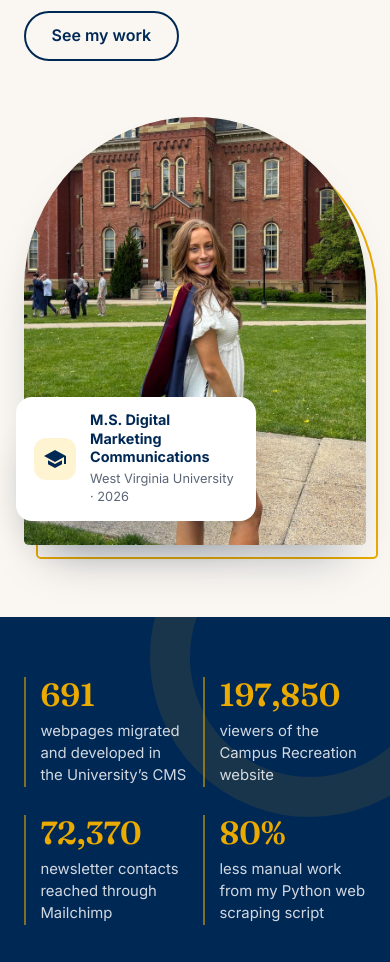
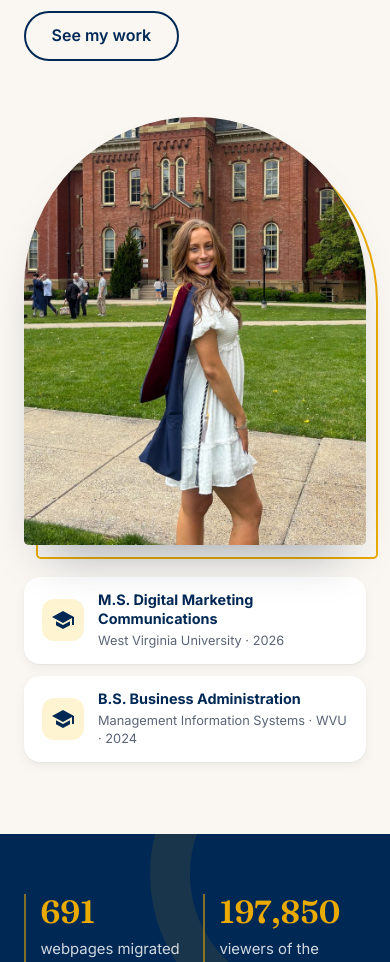
Before and after one commit to hannahwilkinson/portfolio, a plain HTML site: page index.html in a window 390 px wide. Shown: the part 603-1565 px from the top of the page. Drawn offline with Linux system fonts and the light colour scheme.

Commit message:
Add B.S. degree badge to home hero; optimize graphics and switch Graphics to an even grid
Co-Authored-By: Claude Opus 5.5 <noreply@anthropic.com>

```diff
--- a/index.html
+++ b/index.html
@@ -10,7 +10,7 @@
     <link rel="preconnect" href="https://fonts.googleapis.com" />
     <link rel="preconnect" href="https://fonts.gstatic.com" crossorigin />
     <link rel="stylesheet" href="https://fonts.googleapis.com/css2?family=Fraunces:opsz,wght@9..144,500;9..144,600;9..144,700&amp;family=Inter:wght@400;500;600;700&amp;display=swap" />
-    <link rel="stylesheet" href="styles.css?v=20261120b" />
+    <link rel="stylesheet" href="styles.css?v=20261120c" />
   </head>
   <body>
     <a class="skip-link" href="#main">Skip to main content</a>
@@ -51,12 +51,18 @@
             </div>
           </div>
           <div class="hero-media">
-            <div class="hero-photo">
-              <img src="images/about/hannah-portrait.jpg" width="800" height="1000" fetchpriority="high" alt="Hannah Wilkinson smiling over her shoulder in a white dress and graduation stole, in front of a historic red-brick campus building." />
+            <div class="hero-frame">
+              <div class="hero-photo">
+                <img src="images/about/hannah-portrait.jpg" width="800" height="1000" fetchpriority="high" alt="Hannah Wilkinson smiling over her shoulder in a white dress and graduation stole, in front of a historic red-brick campus building." />
+              </div>
             </div>
-            <div class="hero-badge">
+            <div class="hero-badge hero-badge--ms">
               <span class="hero-badge-icon"><svg viewBox="0 0 24 24" aria-hidden="true" focusable="false"><path d="M5 13.18v4L12 21l7-3.82v-4L12 17l-7-3.82zM12 3 1 9l11 6 9-4.91V17h2V9L12 3z"/></svg></span>
               <span><strong>M.S. Digital Marketing Communications</strong><span>West Virginia University · 2026</span></span>
+            </div>
+            <div class="hero-badge hero-badge--bs">
+              <span class="hero-badge-icon"><svg viewBox="0 0 24 24" aria-hidden="true" focusable="false"><path d="M5 13.18v4L12 21l7-3.82v-4L12 17l-7-3.82zM12 3 1 9l11 6 9-4.91V17h2V9L12 3z"/></svg></span>
+              <span><strong>B.S. Business Administration</strong><span>Management Information Systems · WVU · 2024</span></span>
             </div>
           </div>
         </div>
@@ -128,6 +134,6 @@
       </div>
     </footer>
 
-    <script src="script.js?v=20261120b"></script>
+    <script src="script.js?v=20261120c"></script>
   </body>
 </html>
--- a/styles.css
+++ b/styles.css
@@ -192,8 +192,9 @@ h4 { color: var(--ink); }
 .hero-sub { max-width: 34rem; margin: 0 0 2.25rem; color: var(--muted); }
 .hero-actions { display: flex; flex-wrap: wrap; gap: 0.85rem; }
 
-.hero-media { position: relative; isolation: isolate; justify-self: center; width: min(100%, 410px); }
-.hero-media::before {
+.hero-media { position: relative; justify-self: center; width: min(100%, 410px); }
+.hero-frame { position: relative; isolation: isolate; }
+.hero-frame::before {
   content: "";
   position: absolute;
   inset: 22px -22px -22px 22px;
@@ -205,8 +206,8 @@ h4 { color: var(--ink); }
 .hero-photo img { display: block; width: 100%; height: 100%; object-fit: cover; }
 .hero-badge {
   position: absolute;
-  left: -2.5rem;
-  bottom: 2.75rem;
+  left: -5rem;
+  bottom: 22%;
   display: flex;
   align-items: center;
   gap: 0.85rem;
@@ -220,6 +221,7 @@ h4 { color: var(--ink); }
 .hero-badge-icon svg { width: 24px; height: 24px; fill: var(--navy); }
 .hero-badge strong { display: block; font-size: 0.9rem; line-height: 1.3; color: var(--navy); }
 .hero-badge strong + span { display: block; margin-top: 0.2rem; font-size: 0.8rem; line-height: 1.4; color: var(--muted); }
+.hero-badge--bs { left: auto; right: -5rem; bottom: -4%; }
 
 /* ---------- Home: stats ---------- */
 .stats { position: relative; overflow: hidden; padding: 3.75rem 0; background: var(--navy); }
@@ -467,11 +469,12 @@ h4 { color: var(--ink); }
 .collection-title { display: flex; align-items: baseline; gap: 0.75rem; margin: 0 0 1.25rem; font-size: 1.4rem; }
 .collection-count { font: 500 0.85rem/1 var(--font-body); letter-spacing: 0; color: var(--muted); }
 
-/* Photos share one shape, so they sit in an even grid; graphics vary, so they stack like a masonry wall */
+/* Photos share one shape, so they sit in an even 2-column grid */
 .gallery { display: grid; grid-template-columns: repeat(auto-fill, minmax(min(100%, 420px), 1fr)); gap: 1.25rem; margin: 0; padding: 0; list-style: none; }
-.gallery--masonry { display: block; columns: 3 280px; column-gap: 1.25rem; }
-/* inline-block + break-inside keeps Safari from splitting a card across two columns */
-.gallery--masonry li { display: inline-block; width: 100%; vertical-align: top; break-inside: avoid; -webkit-column-break-inside: avoid; margin-bottom: 1.25rem; }
+/* Graphics: 3 banners then 3 spotlights, so a 3-column grid gives two even rows */
+.gallery--graphics { grid-template-columns: repeat(3, minmax(0, 1fr)); align-items: start; }
+/* The first three are banners; give them one shared shape so the row's bottoms line up (the viewer still shows the full image) */
+.gallery--graphics li:nth-child(-n+3) img { aspect-ratio: 40 / 21; object-fit: cover; }
 .gallery figure {
   position: relative;
   overflow: hidden;
@@ -720,8 +723,17 @@ html.lb-open { overflow: hidden; }
   .contact-layout { grid-template-columns: minmax(0, 1fr); max-width: 720px; margin-inline: auto; }
 }
 
+/* Narrow laptops: less room beside the photo, so the badges float in closer */
+@media (min-width: 961px) and (max-width: 1100px) {
+  .hero-badge { left: -1rem; }
+  .hero-badge--bs { right: -1rem; }
+}
+
 /* ---------- Tablet ---------- */
 @media (max-width: 960px) {
+  .gallery--graphics { grid-template-columns: repeat(2, minmax(0, 1fr)); }
+  .hero-badge { left: -10rem; }
+  .hero-badge--bs { left: auto; right: -10rem; }
   .hero-grid { grid-template-columns: minmax(0, 1fr); gap: 3.5rem; }
   .hero-media { width: min(100%, 360px); }
   .stats-grid { grid-template-columns: repeat(2, minmax(0, 1fr)); gap: 2rem 1.5rem; }
@@ -729,6 +741,12 @@ html.lb-open { overflow: hidden; }
   .about-photo { width: min(100%, 380px); justify-self: center; }
   .footer-inner { grid-template-columns: minmax(0, 1fr) minmax(0, 1fr); }
   .footer-brand { grid-column: 1 / -1; }
+}
+
+/* Small tablets and phones: degree badges sit under the photo instead of covering it */
+@media (max-width: 760px) {
+  .hero-badge, .hero-badge--bs { position: static; max-width: none; margin-top: 0.75rem; box-shadow: var(--shadow-sm); }
+  .hero-frame + .hero-badge { margin-top: 2rem; }
 }
 
 /* ---------- Phone ---------- */
@@ -758,8 +776,8 @@ html.lb-open { overflow: hidden; }
 @media (max-width: 600px) {
   .section { padding-top: 4rem; padding-bottom: 4rem; }
   .hero { padding: 3rem 0 4.5rem; }
-  .hero-badge { left: -0.5rem; bottom: 1.5rem; max-width: 240px; }
-  .hero-media::before { inset: 14px -12px -14px 12px; }
+  .gallery--graphics { grid-template-columns: minmax(0, 1fr); }
+  .hero-frame::before { inset: 14px -12px -14px 12px; }
   .stats-grid { grid-template-columns: repeat(2, minmax(0, 1fr)); gap: 1.75rem 1rem; }
   .stat { padding-left: 0.9rem; }
   .cta-inner { padding: 2.25rem 1.75rem; }
```
Also changed, not shown: about.html (+2 -2 lines), contact.html (+2 -2 lines), portfolio.html (+6 -6 lines), resume.html (+2 -2 lines), images/graphics/day-of-giving.jpg (added), images/graphics/qualtrics-title.jpg (added), images/graphics/trail-running-web.jpg (added).
